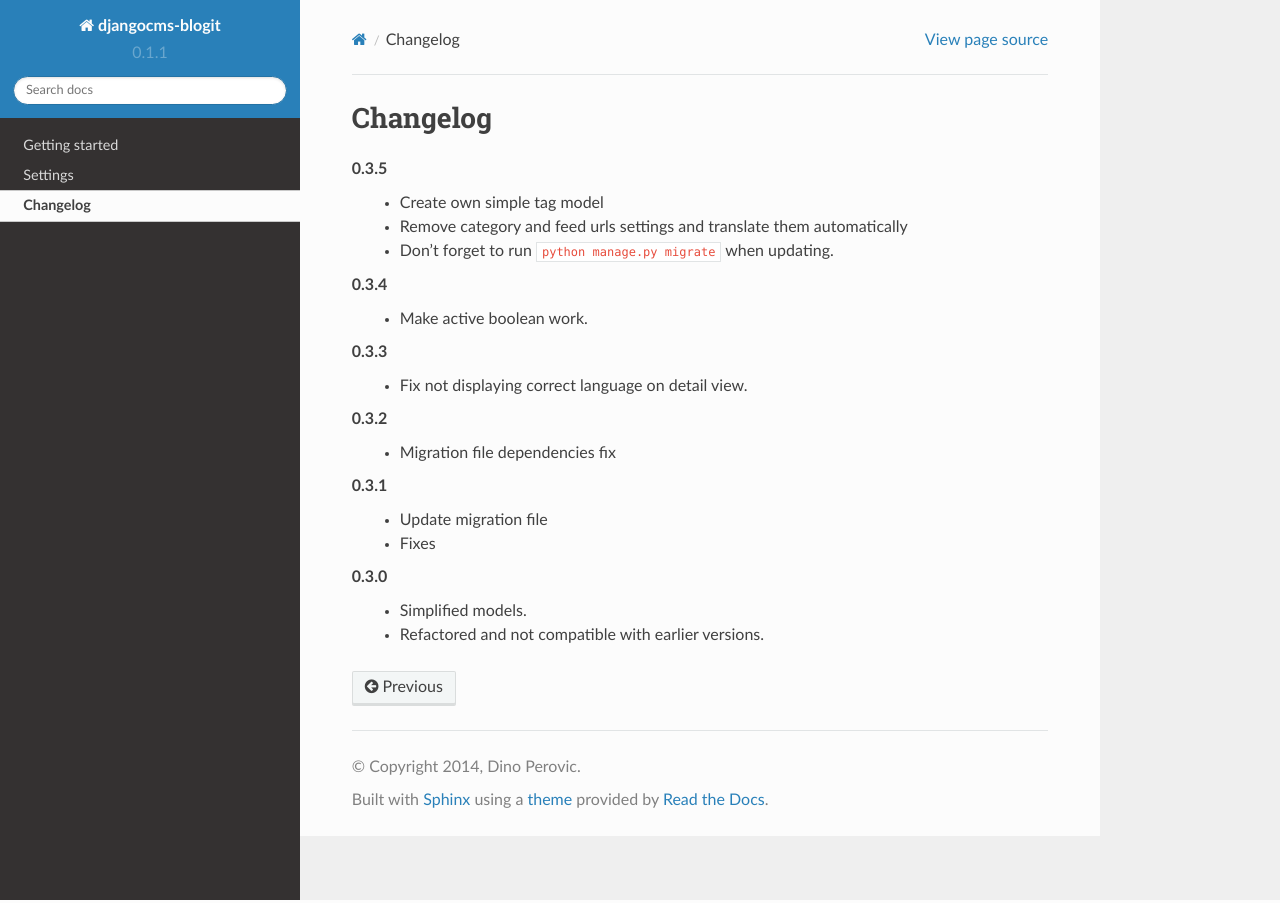
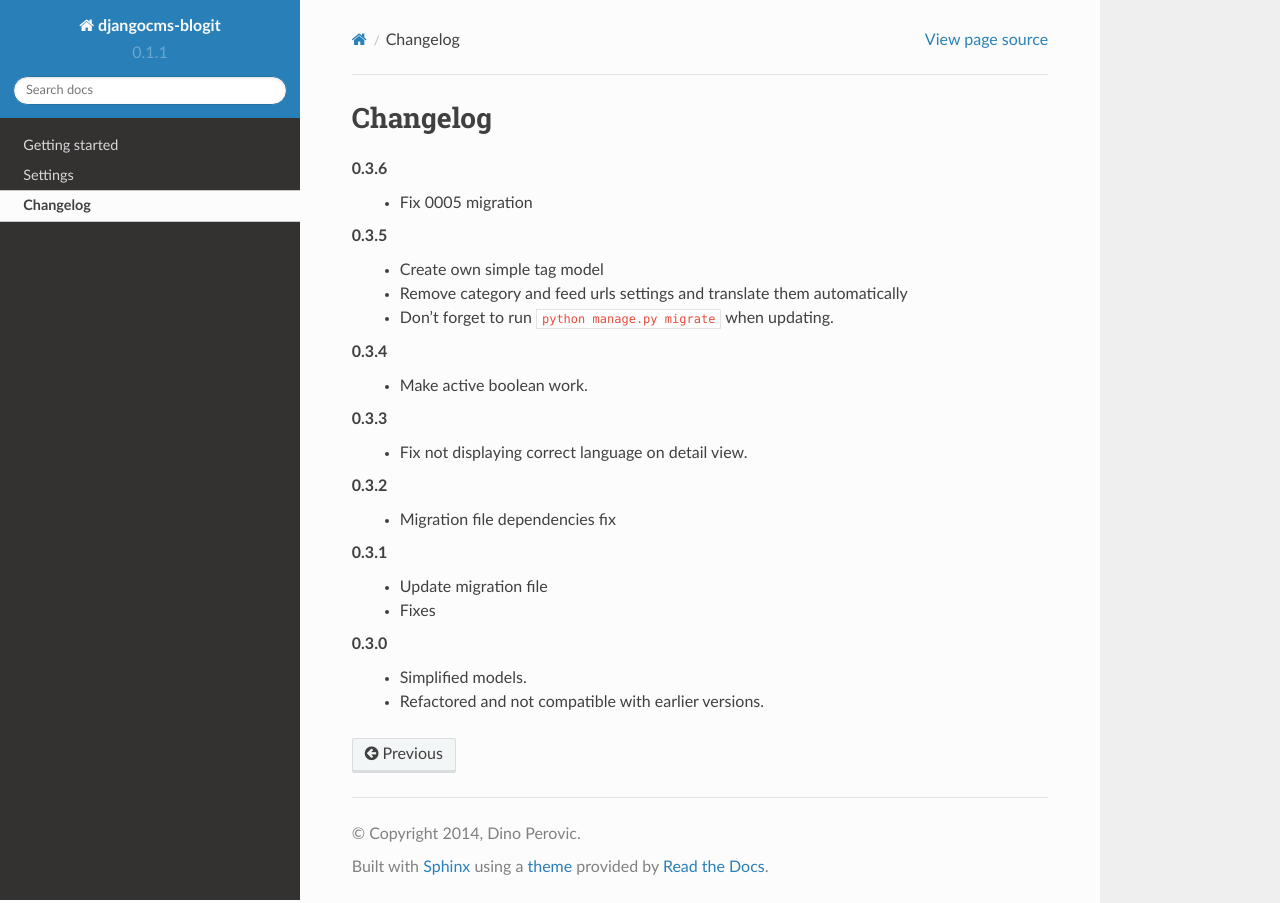
Before and after one commit to dinoperovic/djangocms-blogit, a Sphinx documentation site: the page built from docs/changelog.rst, in a window 1280 px wide. Built offline with Sphinx 7.4.7 and the Read the Docs theme 2.0.0, drawn with Linux system fonts in a browser that asks for light colours.

Commit message:
update version

```diff
--- a/README.rst
+++ b/README.rst
@@ -4,7 +4,7 @@
 
 A simple blog app for `django-cms`_.
 
-:Version: 0.3.5
+:Version: 0.3.6
 :Download: http://pypi.python.org/pypi/djangocms-blogit/
 :Source: http://github.com/dinoperovic/djangocms-blogit/
 :Docs: http://djangocms-blogit.readthedocs.org/
--- a/blogit/__init__.py
+++ b/blogit/__init__.py
@@ -1,4 +1,4 @@
 # -*- coding: utf-8 -*-
 from __future__ import unicode_literals
 
-__version__ = '0.3.5'
+__version__ = '0.3.6'
--- a/docs/changelog.rst
+++ b/docs/changelog.rst
@@ -1,5 +1,8 @@
 Changelog
 #########
+
+0.3.6
+    + Fix 0005 migration
 
 0.3.5
     + Create own simple tag model
```
